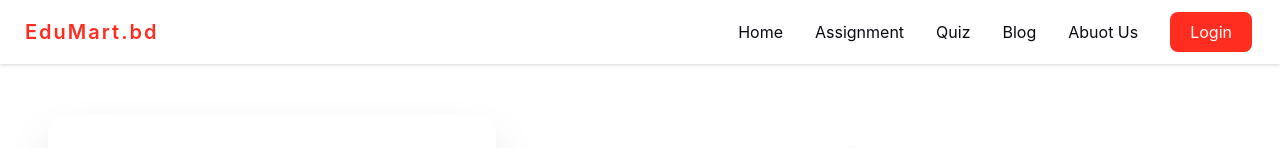
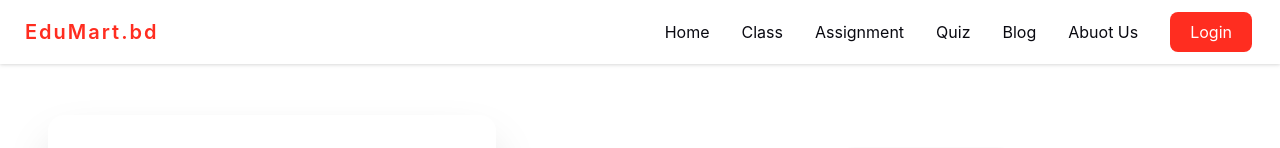
Before and after one commit to grsagor/lms-client-side, a React (Create React App) app: page /login in a window 1280 px wide. Shown: the top 148 px of the page. Built offline with nearby package versions, Linux system fonts and the light colour scheme; no server answers.

Commit message:
for downloading gitdesktop

```diff
--- a/src/Shared/Navbar/Navbar.js
+++ b/src/Shared/Navbar/Navbar.js
@@ -42,6 +42,7 @@ const Navbar = () => {
         }
         const menuItems = <>
             <li><Link style={{ backgroundColor: bgColor1 }} onMouseDown={() => mouseEvent1('#FF2D20')} onMouseUp={() => mouseEvent1('white')} to='/'>Home</Link></li>
+            <li><Link style={{ backgroundColor: bgColor1 }} onMouseDown={() => mouseEvent1('#FF2D20')} onMouseUp={() => mouseEvent1('white')} to='/class'>Class</Link></li>
             <li><Link style={{ backgroundColor: bgColor2 }} onMouseDown={() => mouseEvent2('#FF2D20')} onMouseUp={() => mouseEvent2('white')} to='/submittask'>Assignment</Link></li>
             <li><Link style={{ backgroundColor: bgColor4 }} onMouseDown={() => mouseEvent4('#FF2D20')} onMouseUp={() => mouseEvent4('white')} to='/quiz'>Quiz</Link></li>
             <li><Link style={{ backgroundColor: bgColor3 }} onMouseDown={() => mouseEvent3('#FF2D20')} onMouseUp={() => mouseEvent3('white')} to=''>Blog</Link></li>
```
